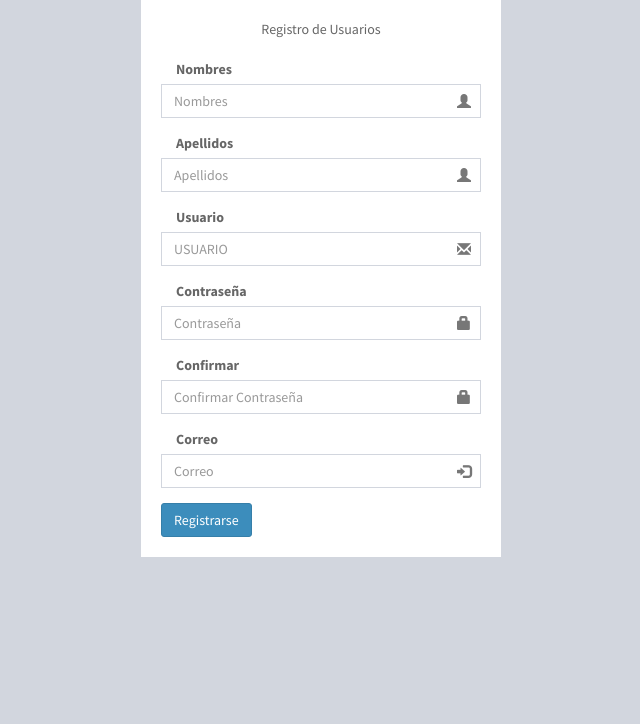
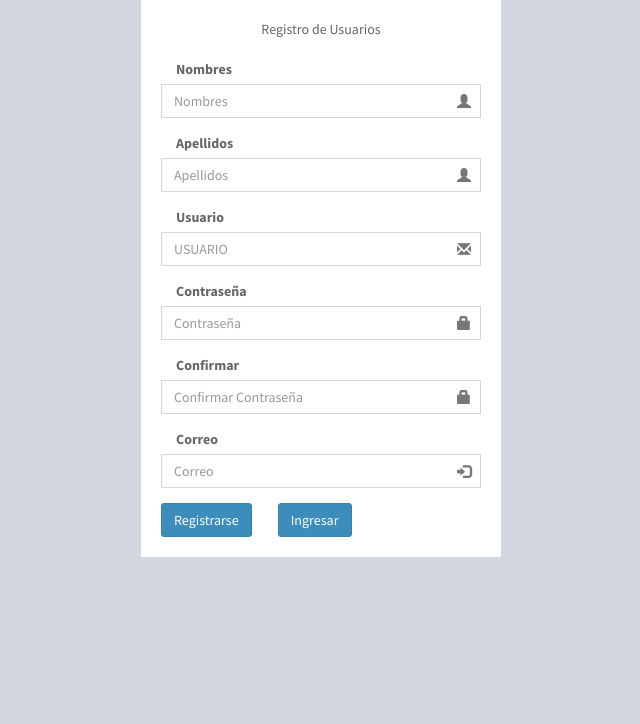
Before and after one commit to cerratodanery94/clime-home, a PHP site: page /registro_vista.php in a window 1280 px wide. Shown: the part 166-890 px from the top of the page, without its empty margins (319-959 px from the left). Run offline with PHP 8.4, Linux system fonts and the light colour scheme; some libraries are stand-ins or nearby versions.

Commit message:
boton ingresar

```diff
--- a/vistas/registro_vista.php
+++ b/vistas/registro_vista.php
@@ -37,9 +37,6 @@
         <span class="glyphicon glyphicon-user form-control-feedback"></span>
       </div>
 
-
-
-
       <div class="form-group has-feedback">
       <label for="inputEmail3" class="col-sm-2 control-label">Apellidos</label>
         <input type="text" class="form-control apellidos" placeholder="Apellidos"  name="apellidos" id="apellidos" >
@@ -72,6 +69,10 @@
         <div class="col-xs-4">
           <button type="submit" class="btn btn-primary btnregistrar">Registrarse</button>
         </div>
+
+        <div class="col-xs-4">
+          <button  href="../vista/login_vista.php"  type="submit" class="btn btn-primary btnregistrar">Ingresar </button>
+        </div>
         <!-- /.col -->
       </div>
     </form>
```
